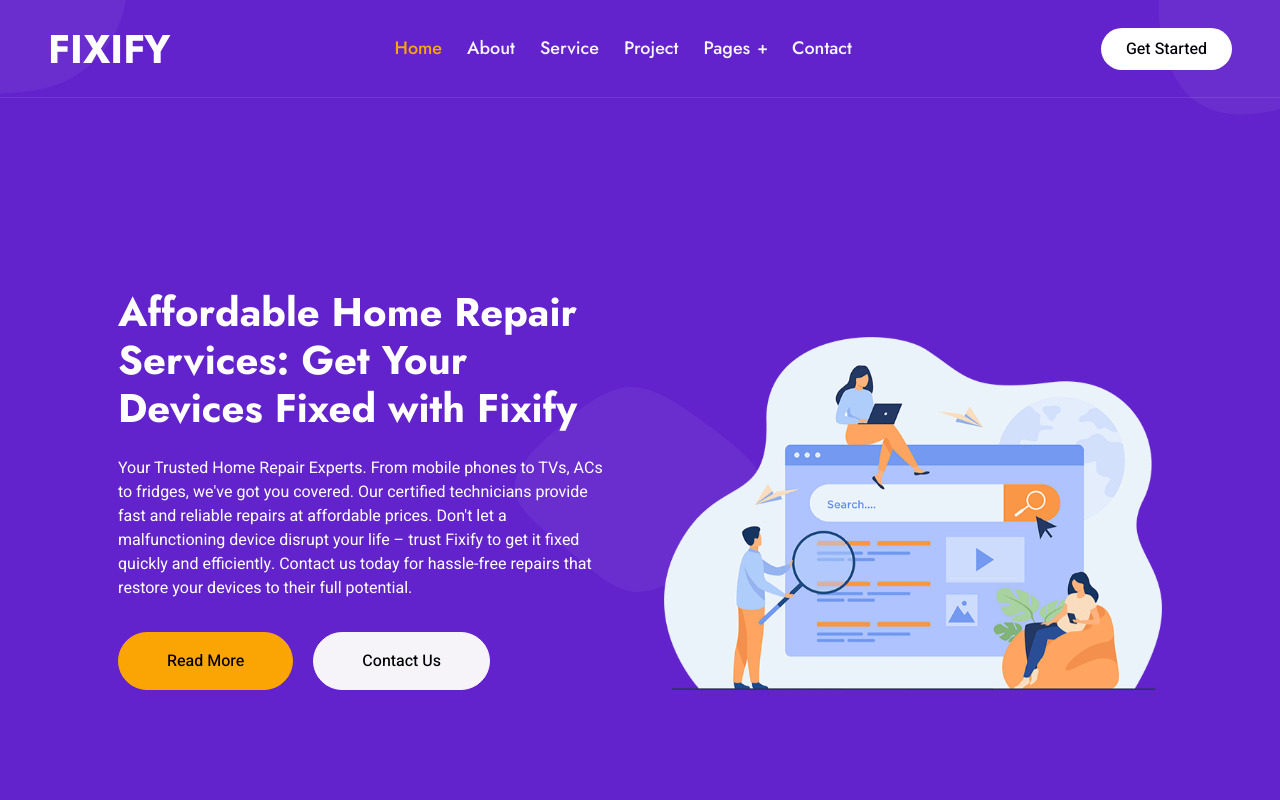
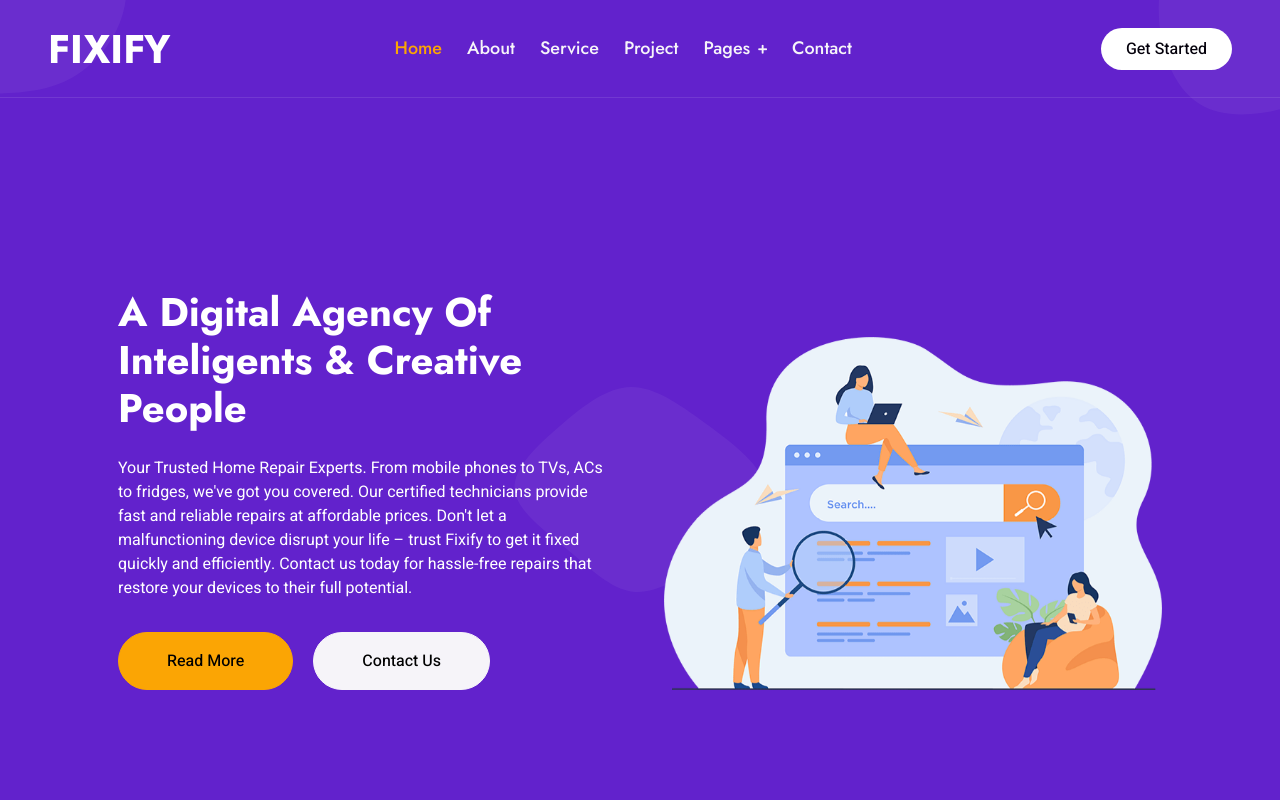
Before and after one commit to FixifyServices/fixify.github.io, a plain HTML site: page index.html in a window 1280 px wide. Shown: the top 800 px of the page. Drawn offline with nearby package versions, Linux system fonts and the light colour scheme; animation ran at ten frames a second.

Commit message:
Update index.html

```diff
--- a/index.html
+++ b/index.html
@@ -77,7 +77,7 @@
                 <div class="container px-lg-5">
                     <div class="row g-5 align-items-end">
                         <div class="col-lg-6 text-center text-lg-start">
-                            <h1 class="text-white mb-4 animated slideInDown">Affordable Home Repair Services: Get Your Devices Fixed with Fixify</h1>
+                            <h1 class="text-white mb-4 animated slideInDown">A Digital Agency Of Inteligents & Creative People</h1>
                             <p class="text-white pb-3 animated slideInDown">Your Trusted Home Repair Experts. From mobile phones to TVs, ACs to fridges, we've got you covered. Our certified technicians provide fast and reliable repairs at affordable prices. Don't let a malfunctioning device disrupt your life – trust Fixify to get it fixed quickly and efficiently. Contact us today for hassle-free repairs that restore your devices to their full potential.</p>
                             <a href="" class="btn btn-secondary py-sm-3 px-sm-5 rounded-pill me-3 animated slideInLeft">Read More</a>
                             <a href="" class="btn btn-light py-sm-3 px-sm-5 rounded-pill animated slideInRight">Contact Us</a>
```
